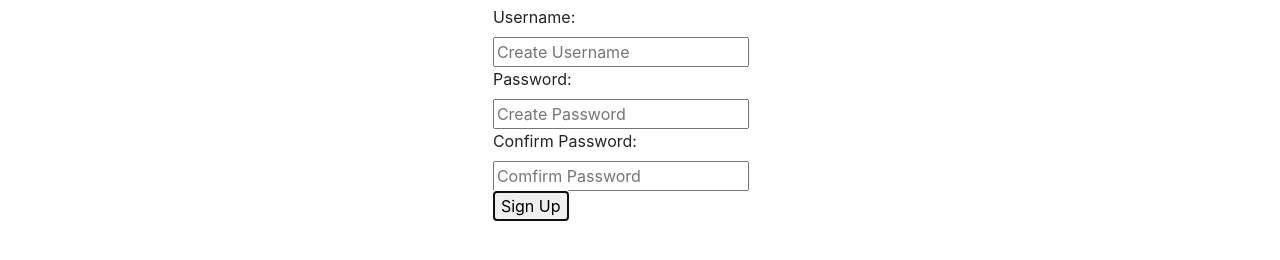
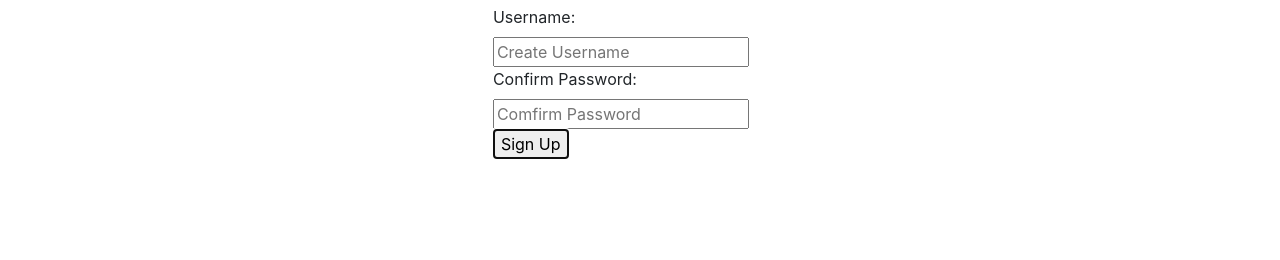
Before and after one commit to jdbrouwer3/john-repo, a plain HTML site: page gitrepo/project_alpha/signup.html in a window 1280 px wide. Both pictures are taken after a click on the button "Sign Up". Shown: the part 200-460 px from the top of the page. Drawn offline with nearby package versions, Linux system fonts and the light colour scheme; no server answers.

Commit message:
final commit Dec 18, 2018

```diff
--- a/gitrepo/project_alpha/index.js
+++ b/gitrepo/project_alpha/index.js
@@ -1,6 +1,31 @@
 import { appGet, appPost } from "./scripts/addUser.js";
 
 'use strict'
+
+var signUpButton = document.querySelector('#signUpBtn');
+signUpButton.addEventListener('click', () => {
+  var un = document.querySelector('#setUsername').value;
+  var pw = document.querySelector('#confirmPassword').value;
+  appPost('https://localhost:5001/api/user', { username: un , password: pw }, (data) => {
+    document.querySelector('#newUsername').innerHTML = data[data.length - 1].username;
+  });
+});
+
+// var directAfterSignUp = document.querySelector('#signUpBtn');
+// directAfterSignUp.addEventListener('click', () => {
+//   window.location.replace('login.html');
+// });
+
+
+// location.href = "login.html";
+
+// signUpButton.addEventListener('click', () => {
+//   window.location.replace('login.html')
+// });
+
+// function redirect() {
+
+// }
 
 // appGet('https://localhost:5001/api/user/', (data) => {
 //   document.querySelector('#newUsername').innerHTML = data[data.length - 1].username;
@@ -16,18 +41,6 @@ import { appGet, appPost } from "./scripts/addUser.js";
 //   document.querySelector('#newUsername').innerHTML = data[data.length - 1].username;
 // })
 
-var signUpButton = document.querySelector('#signUpBtn');
-signUpButton.addEventListener('click', () => {
-  var un = document.querySelector('#setUsername').value;
-  var pw = document.querySelector('#confirmPassword').value;
-  appPost('https://localhost:5001/api/user', { username: un , password: pw }, (data) => {
-    document.querySelector('#newUsername').innerHTML = data[data.length - 1].username;
-  });
-});
-
-
-
-
 // trying with query selector
 // var signUpForm = document.querySelector('#signUpBtn');
 // signUpForm.addEventListener('button', appPost());
@@ -36,7 +49,8 @@ signUpButton.addEventListener('click', () => {
 //   document.querySelector('#newUsername').innerHTML = data[data.length - 1].username;
 // })
 
-
+////////////////////////////////////////////////////////////////////////////////////////////////////
+//old stuff
 // function storeUsername() {
 //   sessionStorage.setItem("username", document.getElementById("username").value)
 //   location.href = "index.html";
--- a/gitrepo/project_alpha/signup.html
+++ b/gitrepo/project_alpha/signup.html
@@ -25,9 +25,9 @@
       <label for="username">Username:</label><br>
       <input id="setUsername" type="text" placeholder="Create Username" name="username" required>
       <br>
-      <label for="password">Password:</label><br>
+      <!-- <label for="password">Password:</label><br>
       <input id="setPassword" type="password" placeholder="Create Password" name="password" required>
-      <br>
+      <br> -->
       <label for="password">Confirm Password:</label><br>
       <input id="confirmPassword" type="password" placeholder="Comfirm Password" name="password" required>
       <br>
```
